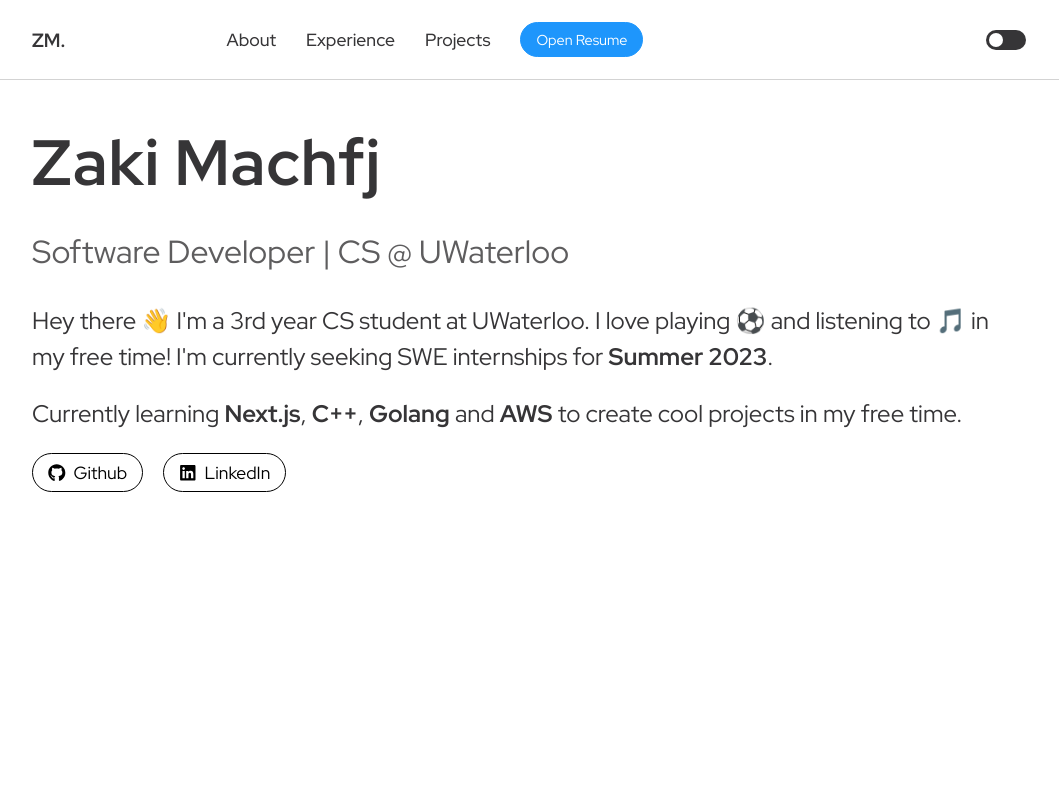
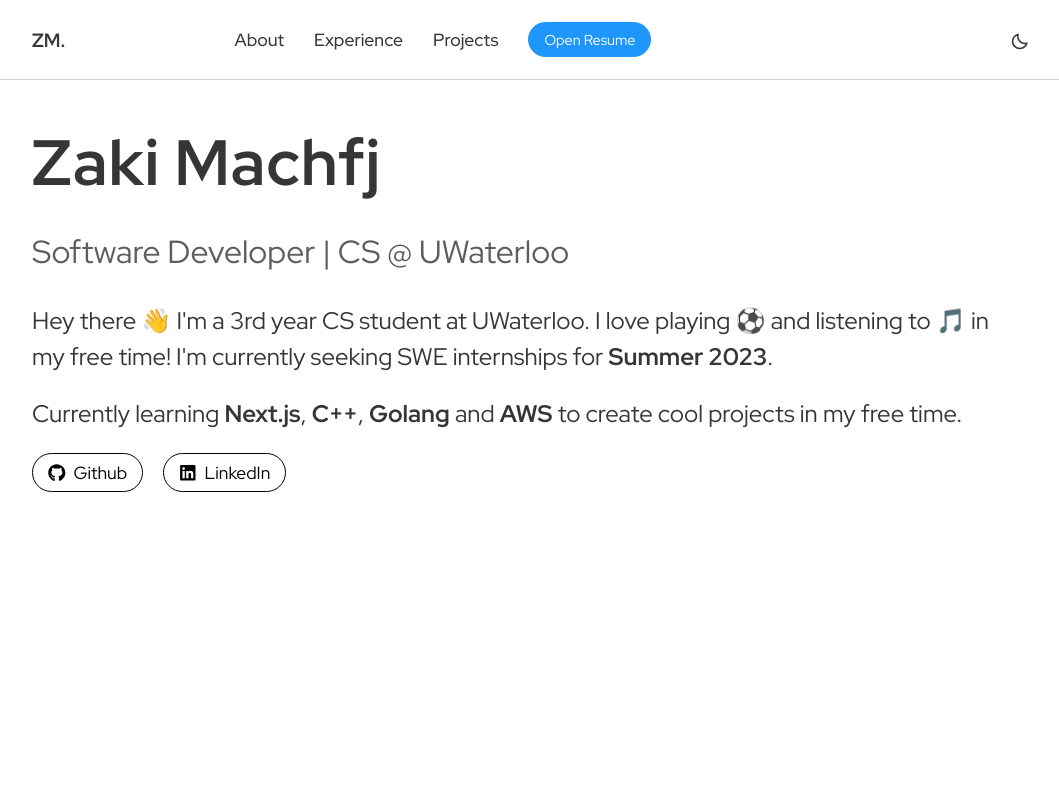
Before and after one commit to ragizaki/Portfolio, a React (Vite) app: page / in a window 1280 px wide. Shown: the top 800 px of the page, without its empty margins (111-1170 px from the left). Built offline with nearby package versions, Linux system fonts and the light colour scheme; no server answers.

Commit message:
refactor dark mode button

```diff
--- a/src/components/Navbar/index.tsx
+++ b/src/components/Navbar/index.tsx
@@ -8,7 +8,7 @@ import {
   NavMenu,
   MenuIcon,
   ResumeButton,
-  ThemeToggle,
+  ThemeButton,
 } from "./styles";
 
 import { navData } from "../../data";
@@ -16,6 +16,8 @@ import Resume from "../../assets/Resume.pdf";
 
 // Icon Configuration
 import { FaBars, FaTimes } from "react-icons/fa";
+import { BsSun } from "react-icons/bs";
+import { BiMoon } from "react-icons/bi";
 import { IconContext } from "react-icons/lib";
 import { ThemeContext } from "styled-components";
 
@@ -66,12 +68,9 @@ const Navbar = ({ isDark, toggleTheme }: Props): JSX.Element => {
             </ResumeButton>
           </NavMenu>
           <label htmlFor="themeToggle"></label>
-          <ThemeToggle
-            id="themeToggle"
-            type="checkbox"
-            onChange={toggleTheme}
-            checked={isDark}
-          />
+          <ThemeButton onClick={toggleTheme}>
+            {isDark ? <BsSun /> : <BiMoon />}
+          </ThemeButton>
           <MenuIcon onClick={handleMenuClick}>
             {menuOpen ? <FaTimes /> : <FaBars />}
           </MenuIcon>
--- a/src/components/Navbar/styles.tsx
+++ b/src/components/Navbar/styles.tsx
@@ -132,3 +132,11 @@ export const ThemeToggle = styled.input<{ theme: Theme }>`
     right: 5rem;
   }
 `;
+
+export const ThemeButton = styled.span`
+  width: 1rem;
+  height: 1rem;
+  &:hover {
+    cursor: pointer;
+  }
+`;
```
Also changed, not shown: 2 other files (tests, documents, lock files or other folders).
